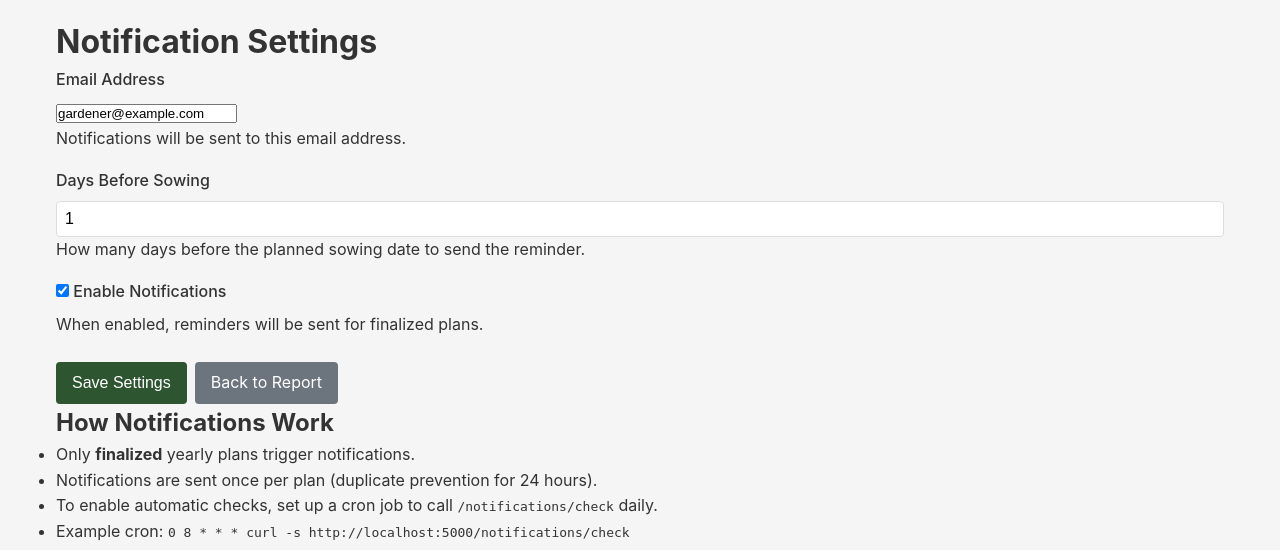
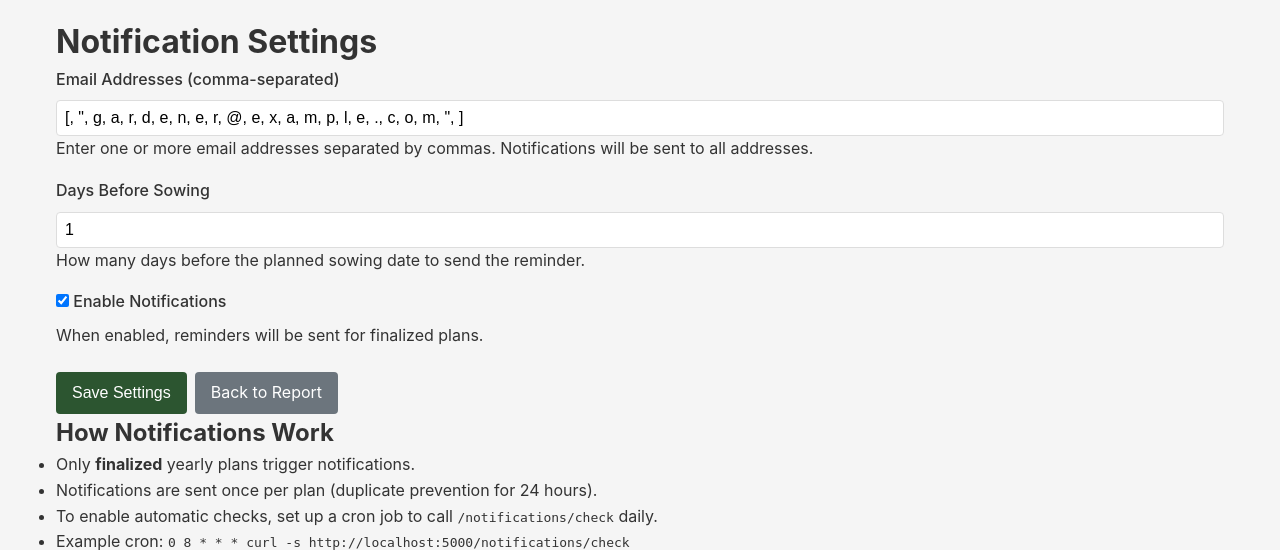
Before and after one commit to Baumgartner7/Gartenplanner, a Flask app: page /notifications/settings in a window 1280 px wide. Shown: the part 74-624 px from the top of the page. Run offline with Flask 3, Linux system fonts and the light colour scheme; data comes from the database, SQL or seed files in the repository.

Commit message:
add support for multiple emails

```diff
--- a/app.py
+++ b/app.py
@@ -7,6 +7,7 @@ import csv
 import io
 import re
 import os
+import json
 
 mail = Mail()
 
@@ -698,7 +699,7 @@ def create_app():
         settings = NotificationSetting.query.first()
         if not settings:
             settings = NotificationSetting(
-                email=current_app.config.get('MAIL_DEFAULT_SENDER', 'gardener@example.com'),
+                emails=json.dumps([current_app.config.get('MAIL_DEFAULT_SENDER', 'gardener@example.com')]),
                 days_before=1,
                 enabled=True
             )
@@ -706,11 +707,14 @@ def create_app():
             db.session.commit()
 
         if request.method == 'POST':
-            email = request.form.get('email', '').strip()
+            emails_input = request.form.get('emails', '').strip()
             days_before = request.form.get('days_before', type=int, default=1)
             enabled = request.form.get('enabled') == 'on'
 
-            settings.email = email
+            # Parse emails (comma-separated)
+            emails_list = [email.strip() for email in emails_input.split(',') if email.strip()]
+
+            settings.set_emails_list(emails_list)
             settings.days_before = days_before
             settings.enabled = enabled
 
@@ -759,7 +763,7 @@ def create_app():
             try:
                 msg = Message(
                     subject=f"Gartenplanner: Sowing Reminder - {plan.variety.name}",
-                    recipients=[settings.email],
+                    recipients=settings.get_emails_list(),
                     html=f"""
                     <h2>Sowing Reminder</h2>
                     <p>It's time to sow <strong>{plan.variety.name}</strong> ({plan.variety.plant_family or 'Unknown family'}).</p>
@@ -868,11 +872,11 @@ def create_app():
         try:
             msg = Message(
                 subject=f"Gartenplanner Year-End Summary {previous_year}",
-                recipients=[settings.email],
+                recipients=settings.get_emails_list(),
                 html=html_content
             )
             mail.send(msg)
-            print(f'Year-end email sent successfully to {settings.email}')
+            print(f'Year-end email sent successfully to {settings.get_emails_list()}')
         except Exception as e:
             print(f'Failed to send year-end email: {str(e)}')
 
--- a/models.py
+++ b/models.py
@@ -219,16 +219,32 @@ class NotificationSetting(db.Model):
     __tablename__ = 'notification_settings'
 
     id = db.Column(db.Integer, primary_key=True)
-    email = db.Column(db.String(200), nullable=False, unique=True)
+    emails = db.Column(db.Text, nullable=False)  # JSON array of email addresses
     days_before = db.Column(db.Integer, nullable=False, default=1)
     enabled = db.Column(db.Boolean, nullable=False, default=True)
     created_at = db.Column(db.DateTime, default=datetime.utcnow)
     updated_at = db.Column(db.DateTime, default=datetime.utcnow, onupdate=datetime.utcnow)
 
+    def get_emails_list(self):
+        """Get list of email addresses"""
+        if not self.emails:
+            return []
+        try:
+            return json.loads(self.emails)
+        except (json.JSONDecodeError, TypeError):
+            # Fallback for old format (single email as string)
+            if self.emails.strip():
+                return [self.emails.strip()]
+            return []
+
+    def set_emails_list(self, emails_list):
+        """Set list of email addresses"""
+        self.emails = json.dumps(emails_list)
+
     def to_dict(self):
         return {
             'id': self.id,
-            'email': self.email,
+            'emails': self.get_emails_list(),
             'days_before': self.days_before,
             'enabled': self.enabled,
             'created_at': self.created_at.isoformat() if self.created_at else None
--- a/templates/notifications/settings.html
+++ b/templates/notifications/settings.html
@@ -8,11 +8,11 @@
 
     <div class="settings-form">
         <form method="POST" action="{{ url_for('notification_settings') }}">
-            <div class="form-group">
-                <label for="email">Email Address</label>
-                <input type="email" id="email" name="email" value="{{ settings.email }}" required class="form-input">
-                <p class="form-help">Notifications will be sent to this email address.</p>
-            </div>
+    <div class="form-group">
+        <label for="emails">Email Addresses (comma-separated)</label>
+        <input type="text" id="emails" name="emails" value="{{ settings.emails|join(', ') if settings.emails else '' }}" class="form-input">
+        <p class="form-help">Enter one or more email addresses separated by commas. Notifications will be sent to all addresses.</p>
+    </div>
 
             <div class="form-group">
                 <label for="days_before">Days Before Sowing</label>
```
